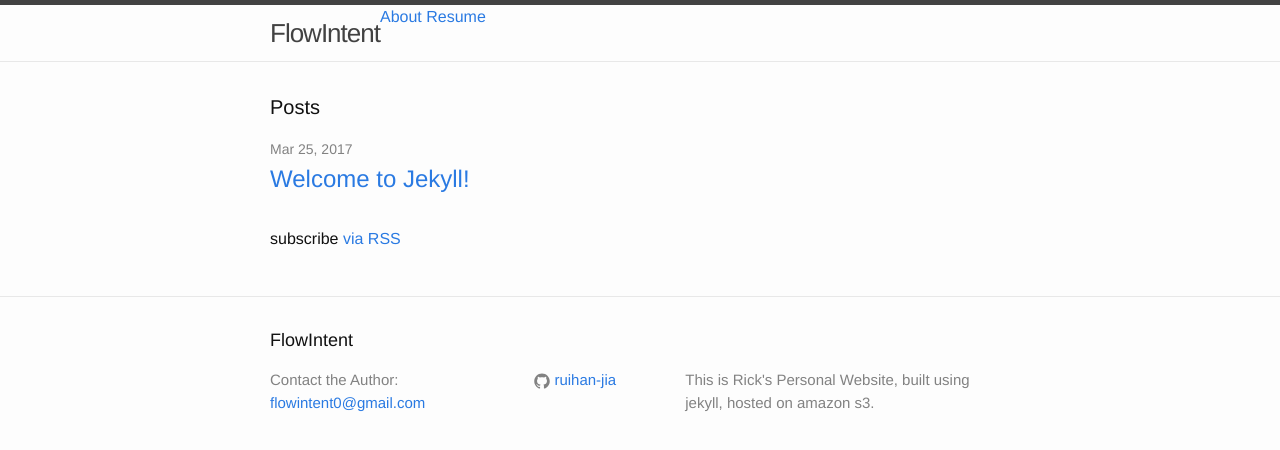
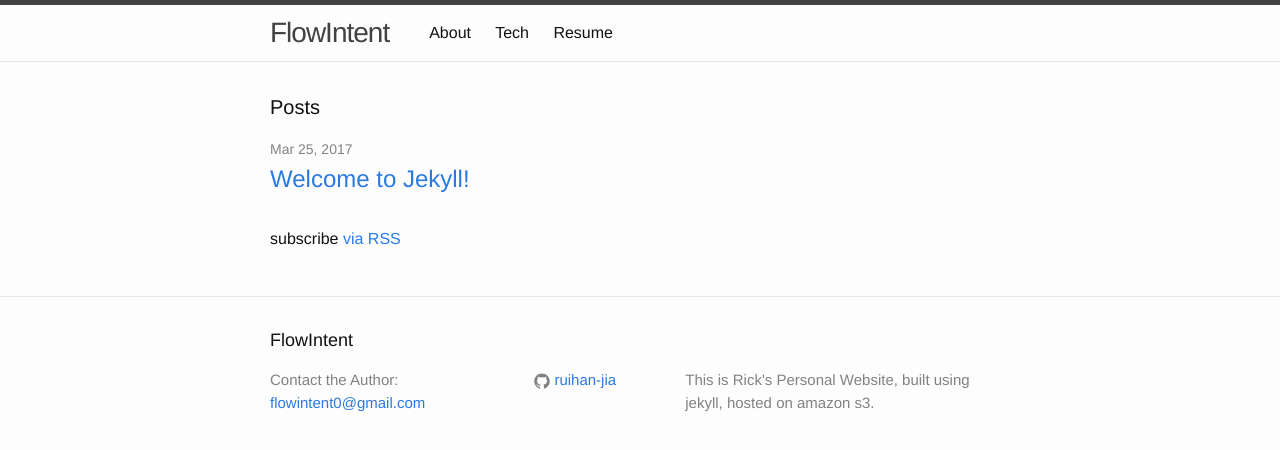
Before and after one commit to ruihan-jia/flowintent, a Jekyll site: the page built from index.md, in a window 1280 px wide. Shown: the top 450 px of the page. Built offline with Jekyll 4.4.1, drawn with Linux system fonts in a browser that asks for light colours.

Commit message:
menu wip

```diff
--- a/_includes/header.html
+++ b/_includes/header.html
@@ -3,16 +3,16 @@
   <div class="wrapper">
 
     <a class="site-title" href="{{ "/" | relative_url}}">{{ site.title | escape }}</a>
-<!--
+
     <nav class="site-nav">
       <span class="menu-icon">
-        <svg viewBox="0 0 18 15" width="18px" height="15px">
+        <svg viewBox="0 0 3 10" width="3px" height="10px">
           <path fill="#424242" d="M18,1.484c0,0.82-0.665,1.484-1.484,1.484H1.484C0.665,2.969,0,2.304,0,1.484l0,0C0,0.665,0.665,0,1.484,0 h15.031C17.335,0,18,0.665,18,1.484L18,1.484z"/>
           <path fill="#424242" d="M18,7.516C18,8.335,17.335,9,16.516,9H1.484C0.665,9,0,8.335,0,7.516l0,0c0-0.82,0.665-1.484,1.484-1.484 h15.031C17.335,6.031,18,6.696,18,7.516L18,7.516z"/>
           <path fill="#424242" d="M18,13.516C18,14.335,17.335,15,16.516,15H1.484C0.665,15,0,14.335,0,13.516l0,0 c0-0.82,0.665-1.484,1.484-1.484h15.031C17.335,12.031,18,12.696,18,13.516L18,13.516z"/>
         </svg>
       </span>
--->
+
       <div class="trigger">
         {% for my_page in site.pages %}
           {% if my_page.title %}
--- a/_sass/minima/_layout.scss
+++ b/_sass/minima/_layout.scss
@@ -11,12 +11,13 @@
 }
 
 .site-title {
-  font-size: 26px;
+  font-size: 28px;
   font-weight: 300;
   line-height: 56px;
   letter-spacing: -1px;
-  margin-bottom: 0;
+  //margin-bottom: 0;
   float: left;
+  margin-right: 40px;
 
   &,
   &:visited {
@@ -25,7 +26,7 @@
 }
 
 .site-nav {
-  float: right;
+  float: left;
   line-height: 56px;
 
   .menu-icon {
```
Also changed, not shown: page_tech.md (added, +7 -0 lines).
